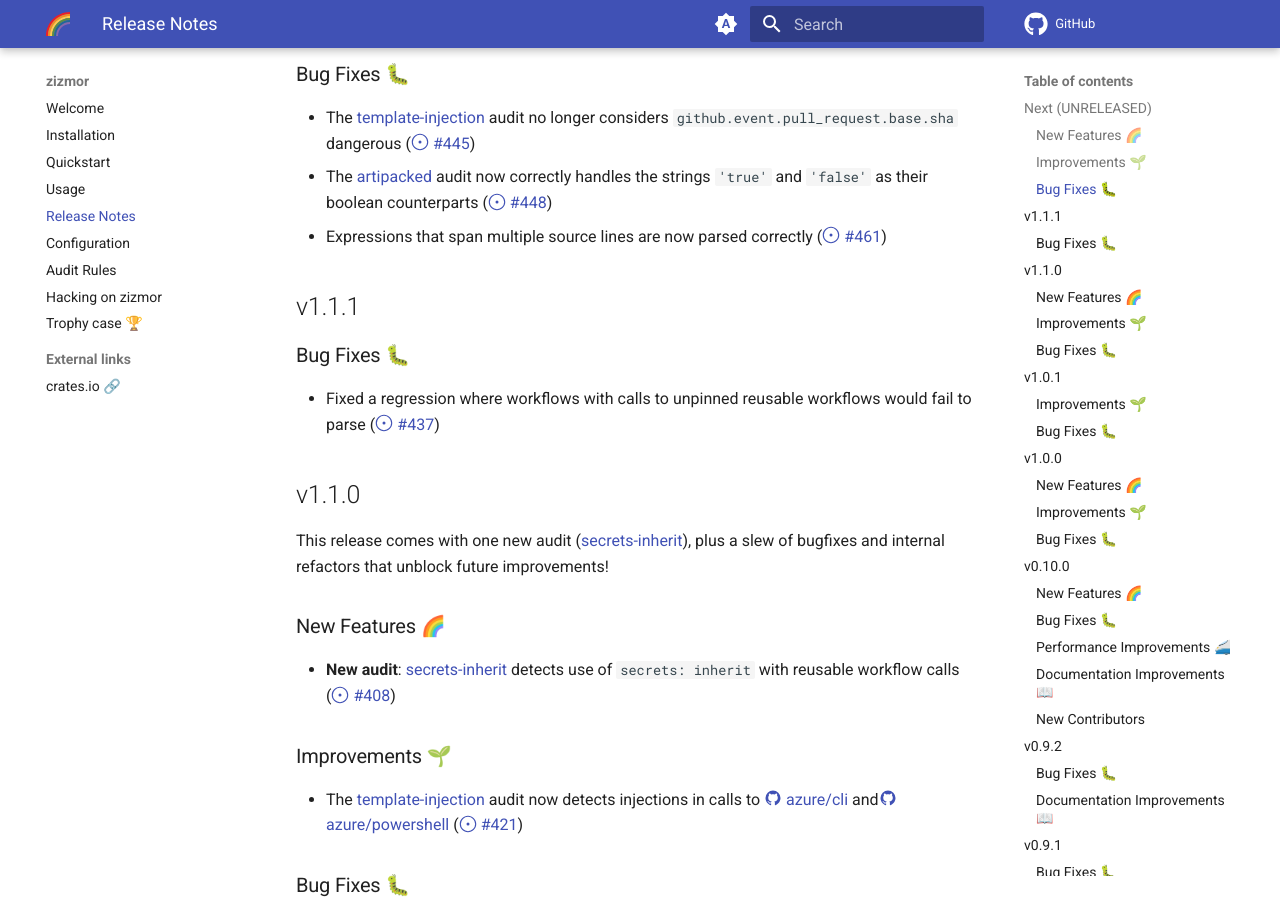
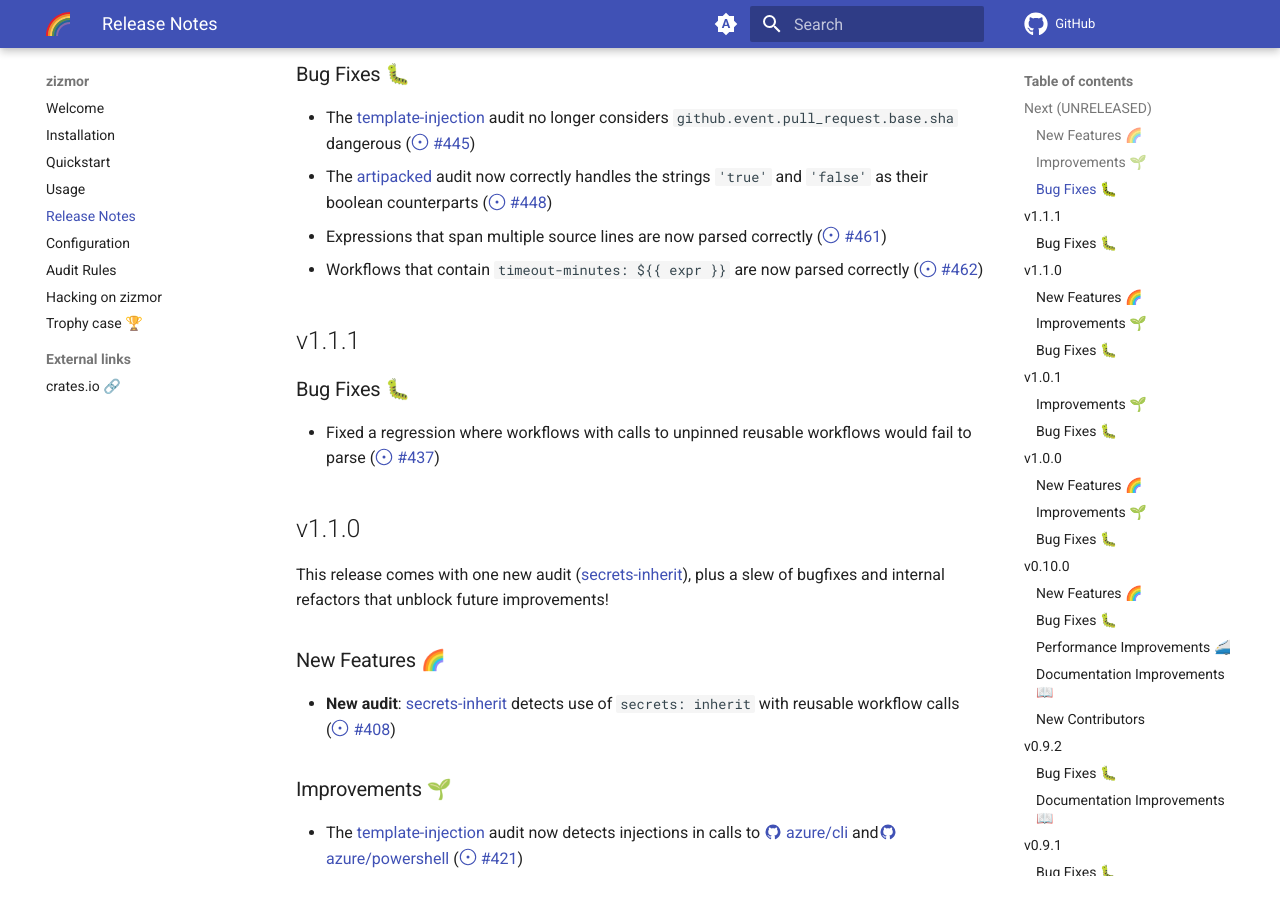
Before and after one commit to zizmorcore/zizmor, an MkDocs documentation site: the page built from docs/release-notes.md, in a window 1280 px wide and 900 px high, scrolled down 673 px. Built offline with MkDocs 1.6.1 and Material for MkDocs 9.7.7, drawn with Linux system fonts in a browser that asks for light colours; comment, search, counter and statistics services are not loaded.

```diff
--- a/Cargo.toml
+++ b/Cargo.toml
@@ -23,7 +23,7 @@ clap-verbosity-flag = { version = "3.0.2", features = [
 ], default-features = false }
 etcetera = "0.8.0"
 flate2 = "1.0.35"
-github-actions-models = "0.20.0"
+github-actions-models = "0.21.0"
 http-cache-reqwest = "0.15.0"
 human-panic = "2.0.1"
 indexmap = "2.7.0"
--- a/docs/release-notes.md
+++ b/docs/release-notes.md
@@ -32,6 +32,8 @@ of `zizmor`.
 * The [artipacked] audit now correctly handles the strings `'true'` and `'false'`
   as their boolean counterparts (#448)
 * Expressions that span multiple source lines are now parsed correctly (#461)
+* Workflows that contain `timeout-minutes: ${{ expr }}` are now parsed
+  correctly (#462)
 
 ## v1.1.1
 
```
Also changed, not shown: 1 other file.
